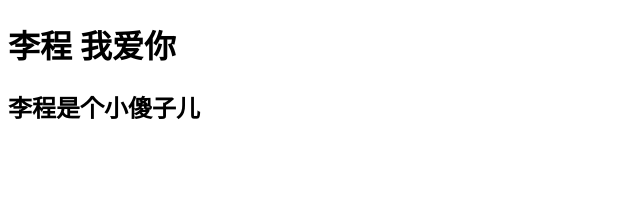
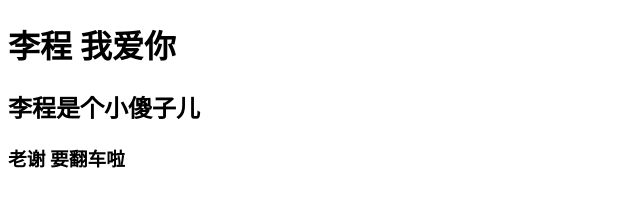
Before and after one commit to LvJiangTeng/learngit, a plain HTML site: page index.html in a window 1280 px wide. Shown: the whole page, without its empty margins (0-640 px from the left). Drawn offline with Linux system fonts and the light colour scheme.

Commit message:
老谢不开心

```diff
--- a/index.html
+++ b/index.html
@@ -12,6 +12,9 @@
         <h2>
             李程是个小傻子儿
         </h2>
+        <h3>
+            老谢 要翻车啦
+        </h3>
 
     </div>
 </body>
```
